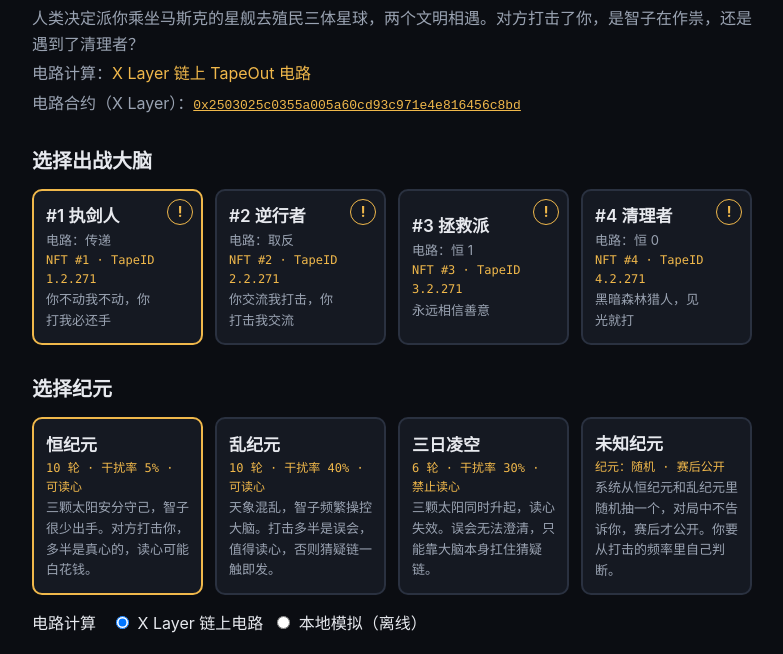
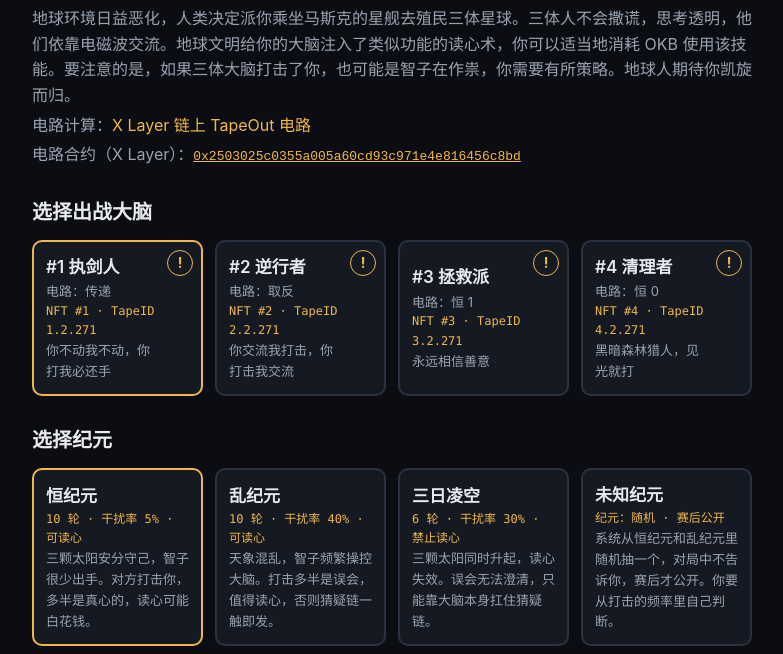
Before and after one commit to trytotapeout/ChainOfSuspicion, a website with bundled scripts: page web/index.html in a window 1280 px wide. Shown: the part 81-735 px from the top of the page, without its empty margins (248-1031 px from the left). Built offline with nearby package versions, Linux system fonts and the light colour scheme.

Commit message:
Expand backstory: Earth colonists, transparent Trisolarans, OKB mind-reading

```diff
--- a/web/index.html
+++ b/web/index.html
@@ -13,7 +13,7 @@
         <h1>猜疑链</h1>
         <button id="btn-rules" type="button" aria-haspopup="dialog" aria-controls="rules">帮助 / 规则</button>
       </div>
-      <p class="sub">人类决定派你乘坐马斯克的星舰去殖民三体星球，两个文明相遇。对方打击了你，是智子在作祟，还是遇到了清理者？</p>
+      <p class="sub">地球环境日益恶化，人类决定派你乘坐马斯克的星舰去殖民三体星球。三体人不会撒谎，思考透明，他们依靠电磁波交流。地球文明给你的大脑注入了类似功能的读心术，你可以适当地消耗 OKB 使用该技能。要注意的是，如果三体大脑打击了你，也可能是智子在作祟，你需要有所策略。地球人期待你凯旋而归。</p>
       <p class="evaluator">电路计算：<span id="evaluator-name"></span></p>
       <p class="evaluator">电路合约（X Layer）：<a id="contract-link" href="#" target="_blank" rel="noopener noreferrer"><code id="contract-addr"></code></a></p>
     </header>
```
